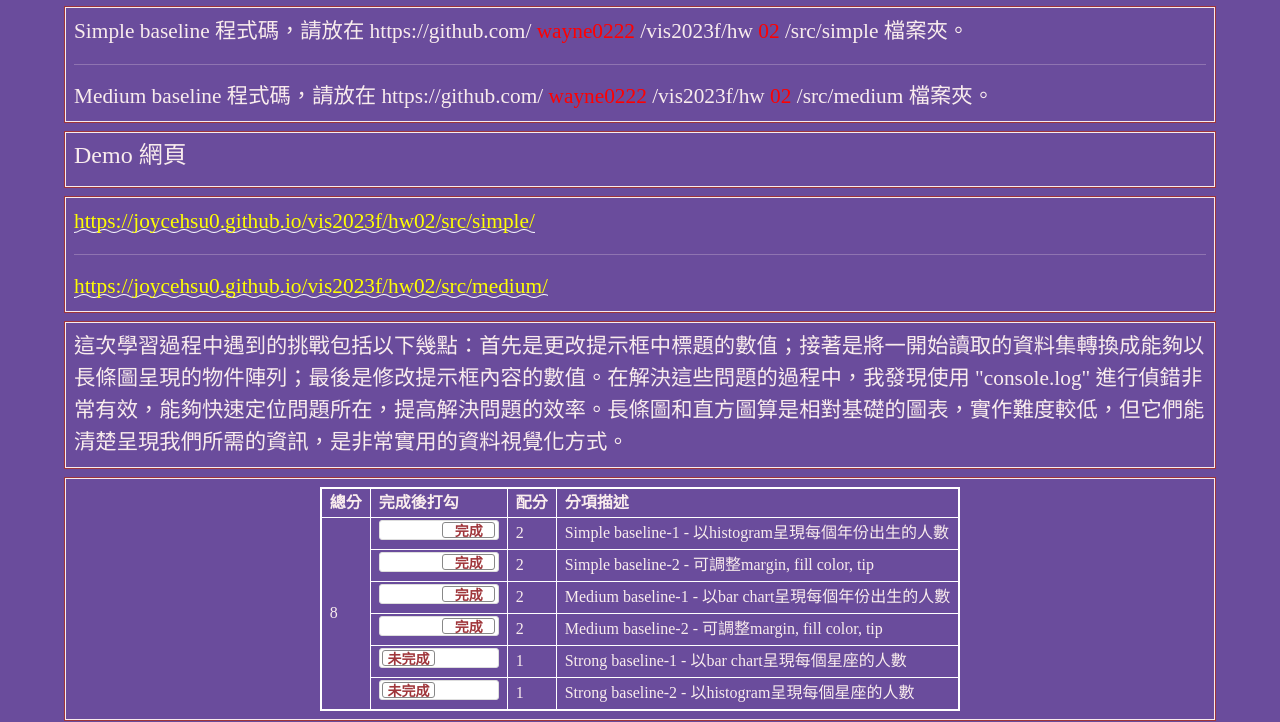
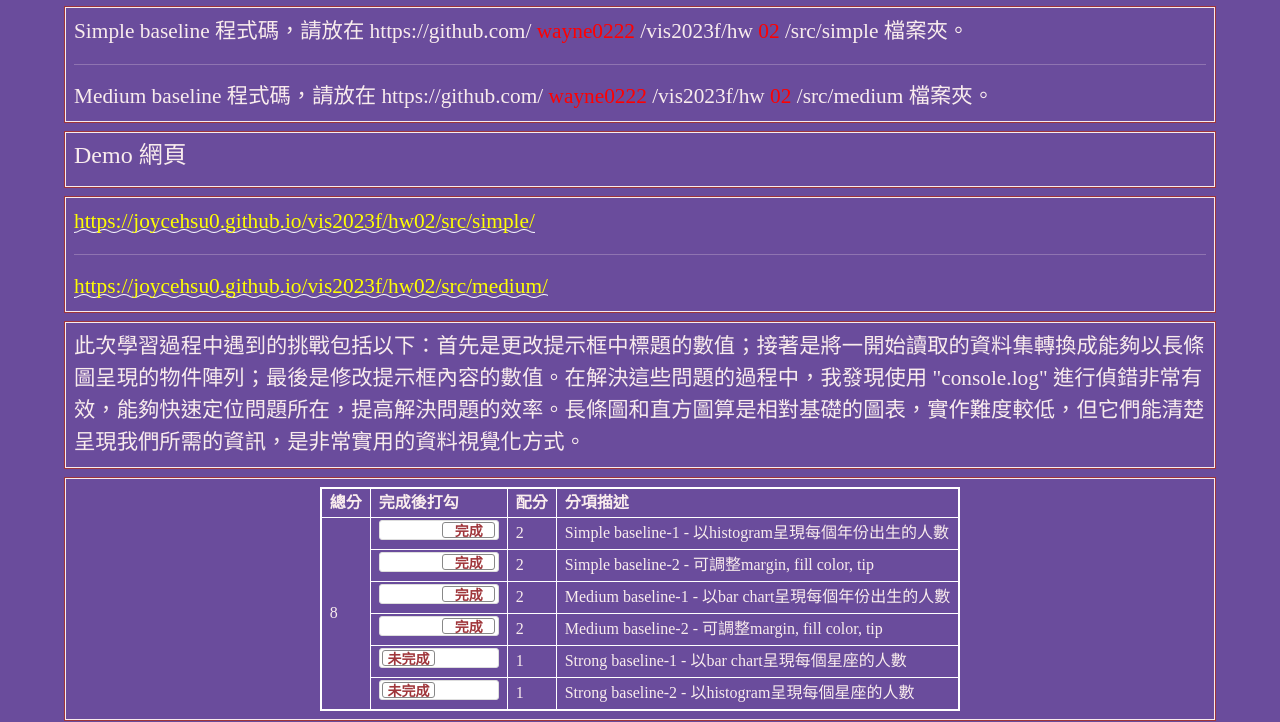
Before and after one commit to wayne0222/vis202, a plain HTML site: page hw02/index.html in a window 1280 px wide. Shown: the part 86-808 px from the top of the page. Drawn offline with nearby package versions, Linux system fonts and the light colour scheme.

Commit message:
Add files via upload

```diff
--- a/hw02/index.html
+++ b/hw02/index.html
@@ -215,7 +215,7 @@
   <!-- ------------------------------------------------>
   <div class="row hw12">
     <div class="col-md-12 twenty">
-      這次學習過程中遇到的挑戰包括以下幾點：首先是更改提示框中標題的數值；接著是將一開始讀取的資料集轉換成能夠以長條圖呈現的物件陣列；最後是修改提示框內容的數值。在解決這些問題的過程中，我發現使用 "console.log" 進行偵錯非常有效，能夠快速定位問題所在，提高解決問題的效率。長條圖和直方圖算是相對基礎的圖表，實作難度較低，但它們能清楚呈現我們所需的資訊，是非常實用的資料視覺化方式。
+      此次學習過程中遇到的挑戰包括以下：首先是更改提示框中標題的數值；接著是將一開始讀取的資料集轉換成能夠以長條圖呈現的物件陣列；最後是修改提示框內容的數值。在解決這些問題的過程中，我發現使用 "console.log" 進行偵錯非常有效，能夠快速定位問題所在，提高解決問題的效率。長條圖和直方圖算是相對基礎的圖表，實作難度較低，但它們能清楚呈現我們所需的資訊，是非常實用的資料視覺化方式。
     </div>
   </div>
 
```
